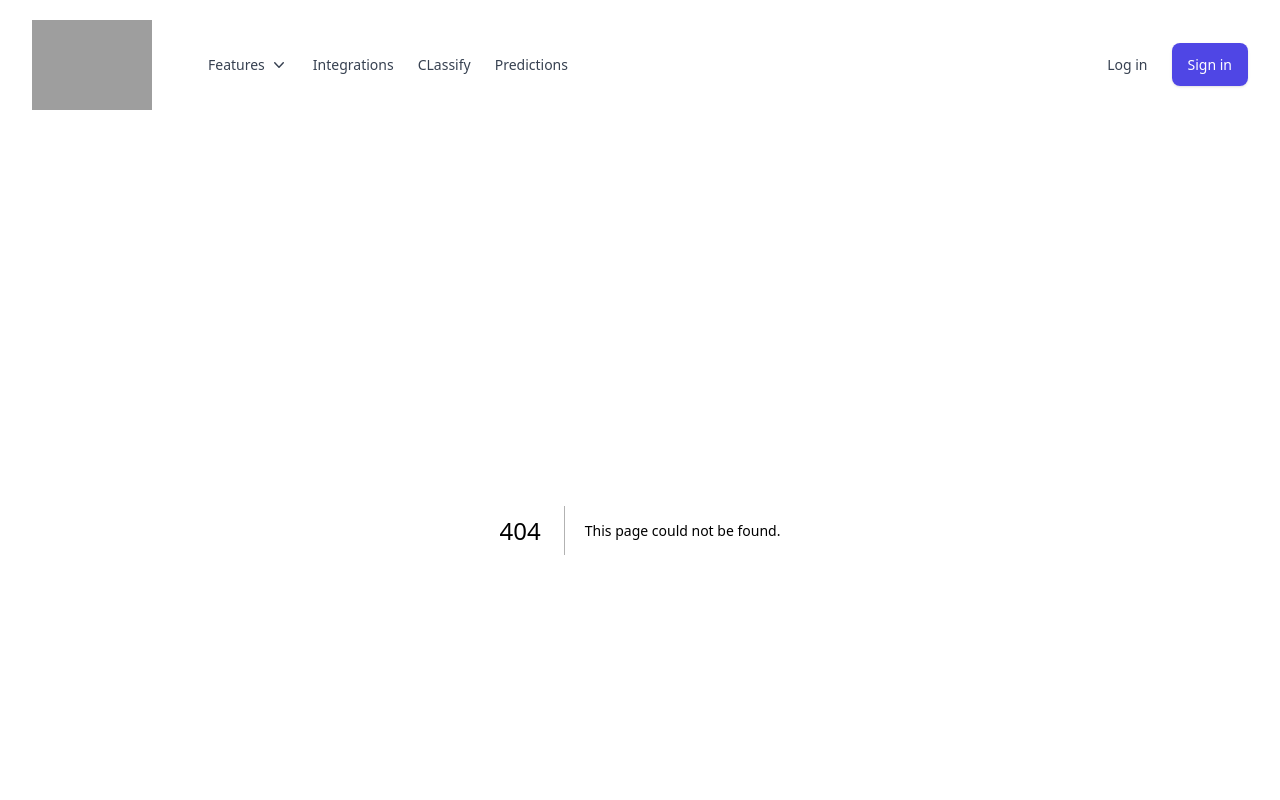
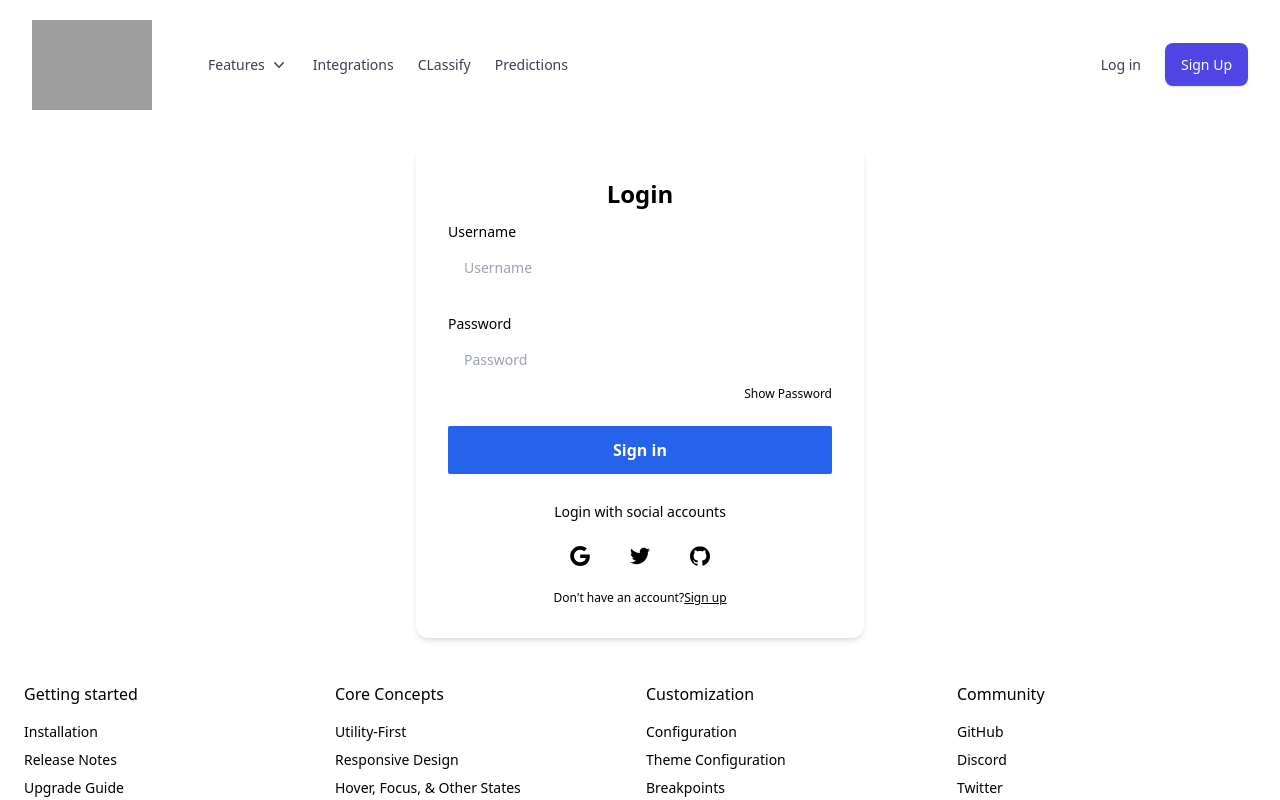
Before and after one commit to kk0139317/dog_and_cat_classification_frontend, a Next.js app: page /login in a window 1280 px wide. Before the commit this address had no page. Shown: the top 800 px of the page. Built offline with nearby package versions, Linux system fonts and the light colour scheme; grey boxes are pictures that could not be loaded.

Commit message:
modified:   components/Header/index.jsx 	new file:   components/LoginPage/LoginForm.jsx 	modified:   components/PredictionTable/index.jsx 	modified:   components/UploadImage/index.jsx 	new file:   pages/login/index.js 	new file:   pages/signup/index.js

```diff
--- a/components/Header/index.jsx
+++ b/components/Header/index.jsx
@@ -192,13 +192,13 @@
                             }
                             <div className='flex-1 items-center justify-end gap-x-6 space-y-3 md:flex md:space-y-0'>
                                 <li>
-                                    <a href="javascript:void(0)" className="block py-3 text-center text-gray-700 hover:text-indigo-600 border rounded-lg md:border-none">
+                                    <a href="login" className="block py-3 text-center text-gray-700 hover:text-indigo-600 border rounded-lg md:border-none">
                                         Log in
                                     </a>
                                 </li>
                                 <li>
-                                    <a href="javascript:void(0)" className="block py-3 px-4 font-medium text-center text-white bg-indigo-600 hover:bg-indigo-500 active:bg-indigo-700 active:shadow-none rounded-lg shadow md:inline">
-                                        Sign in
+                                    <a href="signup" className="block py-3 px-4 font-medium text-center text-white bg-indigo-600 hover:bg-indigo-500 active:bg-indigo-700 active:shadow-none rounded-lg shadow md:inline">
+                                        Sign Up
                                     </a>
                                 </li>
                             </div>
--- /dev/null
+++ b/components/LoginPage/LoginForm.jsx
@@ -0,0 +1,126 @@
+import React, { useState } from 'react';
+
+const LoginForm = () => {
+    const [formData, setFormData] = useState({
+        username: '',
+        password: ''
+    });
+    const [errors, setErrors] = useState({});
+    const [loading, setLoading] = useState(false);
+    const [showPassword, setShowPassword] = useState(false);
+
+    const handleChange = (e) => {
+        const { name, value } = e.target;
+        setFormData(prevState => ({
+            ...prevState,
+            [name]: value
+        }));
+        setErrors(prevState => ({
+            ...prevState,
+            [name]: '' // Clear any previous errors when user types
+        }));
+    };
+
+    const handleSubmit = async (e) => {
+        e.preventDefault();
+        // Basic client-side validation
+        const newErrors = {};
+        if (!formData.username.trim()) {
+            newErrors.username = 'Username is required';
+        }
+        if (!formData.password.trim()) {
+            newErrors.password = 'Password is required';
+        }
+        if (Object.keys(newErrors).length > 0) {
+            setErrors(newErrors);
+            return;
+        }
+        const response = await fetch('http://127.0.0.1:8000/api/login', {
+            method: 'POST',
+            headers: { 'Content-Type': 'application/json' },
+            body: JSON.stringify(formData)
+        });
+        const data = await response.json();
+        if (response.ok) {
+            // Redirect or handle successful login
+        } else {
+            setError(data.message);
+        }
+        // Form is valid, proceed with login
+        setLoading(true);
+        // Simulate API request (replace with actual API call)
+        setTimeout(() => {
+            setLoading(false);
+            // Check credentials and handle login logic
+        }, 1500);
+    };
+
+    return (
+        <section className='flex'>
+            <div className="w-full mx-auto max-w-md my-4 mb-5  shadow-md p-8 space-y-3 rounded-xl dark:bg-gray-50 dark:text-gray-800">
+                <h1 className="text-2xl font-bold text-center">Login</h1>
+                <form noValidate="" onSubmit={handleSubmit} className="space-y-6">
+                    <div className="space-y-1 text-sm">
+                        <label htmlFor="username" className="block dark:text-gray-600">Username</label>
+                        <input
+                            type="text"
+                            name="username"
+                            id="username"
+                            placeholder="Username"
+                            value={formData.username}
+                            onChange={handleChange}
+                            className={`w-full px-4 py-3 rounded-md dark:border-gray-300 dark:bg-gray-50 dark:text-gray-800 focus:dark:border-default-600 ${errors.username && 'border-red-500'}`}
+                        />
+                        {errors.username && <p className="text-xs text-red-500">{errors.username}</p>}
+                    </div>
+                    <div className="space-y-1 text-sm">
+                        <label htmlFor="password" className="block dark:text-gray-600">Password</label>
+                        <input
+                            type={showPassword ? 'text' : 'password'}
+                            name="password"
+                            id="password"
+                            placeholder="Password"
+                            value={formData.password}
+                            onChange={handleChange}
+                            className={`w-full px-4 py-3 rounded-md dark:border-gray-300 dark:bg-gray-50 dark:text-gray-800 focus:dark:border-default-600 ${errors.password && 'border-red-500'}`}
+                        />
+                        {errors.password && <p className="text-xs text-red-500">{errors.password}</p>}
+                        <div className="flex justify-end text-xs dark:text-gray-600">
+                            <button type="button" onClick={() => setShowPassword(!showPassword)} className="focus:outline-none">{showPassword ? 'Hide' : 'Show'} Password</button>
+                        </div>
+                    </div>
+                    <button type="submit" className="block w-full p-3 text-center rounded-sm bg-blue-600 font-bold text-white dark:bg-default-600" disabled={loading}>
+                        {loading ? 'Logging in...' : 'Sign in'}
+                    </button>
+                </form>
+                <div className="flex items-center pt-4 space-x-1">
+                    <div className="flex-1 h-px sm:w-16 dark:bg-gray-300"></div>
+                    <p className="px-3 text-sm dark:text-gray-600">Login with social accounts</p>
+                    <div className="flex-1 h-px sm:w-16 dark:bg-gray-300"></div>
+                </div>
+                <div className="flex justify-center space-x-4">
+                    <button aria-label="Log in with Google" className="p-3 rounded-sm">
+                        <svg xmlns="http://www.w3.org/2000/svg" viewBox="0 0 32 32" className="w-5 h-5 fill-current">
+                            <path d="M16.318 13.714v5.484h9.078c-0.37 2.354-2.745 6.901-9.078 6.901-5.458 0-9.917-4.521-9.917-10.099s4.458-10.099 9.917-10.099c3.109 0 5.193 1.318 6.38 2.464l4.339-4.182c-2.786-2.599-6.396-4.182-10.719-4.182-8.844 0-16 7.151-16 16s7.156 16 16 16c9.234 0 15.365-6.49 15.365-15.635 0-1.052-0.115-1.854-0.255-2.651z"></path>
+                        </svg>
+                    </button>
+                    <button aria-label="Log in with Twitter" className="p-3 rounded-sm">
+                        <svg xmlns="http://www.w3.org/2000/svg" viewBox="0 0 32 32" className="w-5 h-5 fill-current">
+                            <path d="M31.937 6.093c-1.177 0.516-2.437 0.871-3.765 1.032 1.355-0.813 2.391-2.099 2.885-3.631-1.271 0.74-2.677 1.276-4.172 1.579-1.192-1.276-2.896-2.079-4.787-2.079-3.625 0-6.563 2.937-6.563 6.557 0 0.521 0.063 1.021 0.172 1.495-5.453-0.255-10.287-2.875-13.52-6.833-0.568 0.964-0.891 2.084-0.891 3.303 0 2.281 1.161 4.281 2.916 5.457-1.073-0.031-2.083-0.328-2.968-0.817v0.079c0 3.181 2.26 5.833 5.26 6.437-0.547 0.145-1.131 0.229-1.724 0.229-0.421 0-0.823-0.041-1.224-0.115 0.844 2.604 3.26 4.5 6.14 4.557-2.239 1.755-5.077 2.801-8.135 2.801-0.521 0-1.041-0.025-1.563-0.088 2.917 1.86 6.36 2.948 10.079 2.948 12.067 0 18.661-9.995 18.661-18.651 0-0.276 0-0.557-0.021-0.839 1.287-0.917 2.401-2.079 3.281-3.396z"></path>
+                        </svg>
+                    </button>
+                    <button aria-label="Log in with GitHub" className="p-3 rounded-sm">
+                        <svg xmlns="http://www.w3.org/2000/svg" viewBox="0 0 32 32" className="w-5 h-5 fill-current">
+                            <path d="M16 0.396c-8.839 0-16 7.167-16 16 0 7.073 4.584 13.068 10.937 15.183 0.803 0.151 1.093-0.344 1.093-0.772 0-0.38-0.009-1.385-0.015-2.719-4.453 0.964-5.391-2.151-5.391-2.151-0.729-1.844-1.781-2.339-1.781-2.339-1.448-0.989 0.115-0.968 0.115-0.968 1.604 0.109 2.448 1.645 2.448 1.645 1.427 2.448 3.744 1.74 4.661 1.328 0.14-1.031 0.557-1.74 1.011-2.135-3.552-0.401-7.287-1.776-7.287-7.907 0-1.751 0.62-3.177 1.645-4.297-0.177-0.401-0.719-2.031 0.141-4.235 0 0 1.339-0.427 4.4 1.641 1.281-0.355 2.641-0.532 4-0.541 1.36 0.009 2.719 0.187 4 0.541 3.043-2.068 4.381-1.641 4.381-1.641 0.859 2.204 0.317 3.833 0.161 4.235 1.015 1.12 1.635 2.547 1.635 4.297 0 6.145-3.74 7.5-7.296 7.891 0.556 0.479 1.077 1.464 1.077 2.959 0 2.14-0.020 3.864-0.020 4.385 0 0.416 0.28 0.916 1.104 0.755 6.4-2.093 10.979-8.093 10.979-15.156 0-8.833-7.161-16-16-16z"></path>
+                        </svg>
+                    </button>
+                </div>
+                <p className="text-xs text-center sm:px-6 dark:text-gray-600">Don't have an account?
+                    <a rel="noopener noreferrer" href="#" className="underline dark:text-gray-800">Sign up</a>
+                </p>
+            </div>
+        </section>
+    );
+}
+
+export default LoginForm;
--- a/components/PredictionTable/index.jsx
+++ b/components/PredictionTable/index.jsx
@@ -24,6 +24,18 @@
     const closePopup = () => {
         setSelectedPrediction(null);
     };
+
+    const [showDownload, setShowDownload] = useState(false);
+
+    const handleDownload = () => {
+        const link = document.createElement('a');
+        link.href = `http://127.0.0.1:8000/${selectedPrediction.image}`;
+        link.download = 'prediction_image.jpg'; // Change filename as needed
+        document.body.appendChild(link);
+        link.click();
+        document.body.removeChild(link);
+        };
+
 
     return (
         <div className="container mx-auto mt-8 px-4">
@@ -81,7 +93,7 @@
                                 <p className="font-semibold text-lg">Image Name: <span className="text-gray-700">{selectedPrediction.image_name}</span></p>
                                 <p className="font-semibold text-lg">Original Dimensions: <span className="text-gray-700">{selectedPrediction.original_height} x {selectedPrediction.original_width}</span></p>
                                 <p className="font-semibold text-lg">Model Dimensions: <span className="text-gray-700">224 x 224</span></p>
-                                <p className="font-semibold text-lg">URL: <a href={selectedPrediction.url} className="text-blue-600 hover:underline break-all">{selectedPrediction.url}</a></p>
+                                <p className="font-semibold text-lg">URL: <a href={`http://127.0.0.1:8000/${selectedPrediction.image}`} className="text-blue-600 hover:underline break-all" download >{`http://127.0.0.1:8000/${selectedPrediction.image}`}</a></p>
                             </div>
                         </div>
                     </div>
--- a/components/UploadImage/index.jsx
+++ b/components/UploadImage/index.jsx
@@ -1,6 +1,6 @@
 import React, { useState } from 'react';
 import axios from 'axios';
-
+import Link from 'next/link';
 const UploadImage = () => {
     const [image, setImage] = useState(null);
     const [showPopup, setShowPopup] = useState(false);
@@ -109,6 +109,9 @@
                                         <p className="text-lg text-gray-700">
                                             This image is classified as a <span className="font-semibold text-indigo-600">{prediction.prediction}</span> with confidence <span className="font-semibold text-indigo-600">{prediction.confidence.toFixed(2)}%</span>.
                                         </p>
+                                        <Link href='/all_predictions'
+                                        className=''
+                                        > all prediction</Link>
                                     </div>
                                 ) : (
                                     <div className="text-center">
--- /dev/null
+++ b/pages/login/index.js
@@ -0,0 +1,11 @@
+import React from 'react'
+import LoginForm from '@/components/LoginPage/LoginForm'
+const index = () => {
+  return (
+    <>
+    <LoginForm/>
+    </>
+  )
+}
+
+export default index
--- /dev/null
+++ b/pages/signup/index.js
@@ -0,0 +1,9 @@
+import React from 'react'
+
+const index = () => {
+  return (
+    <div>index</div>
+  )
+}
+
+export default index
```
